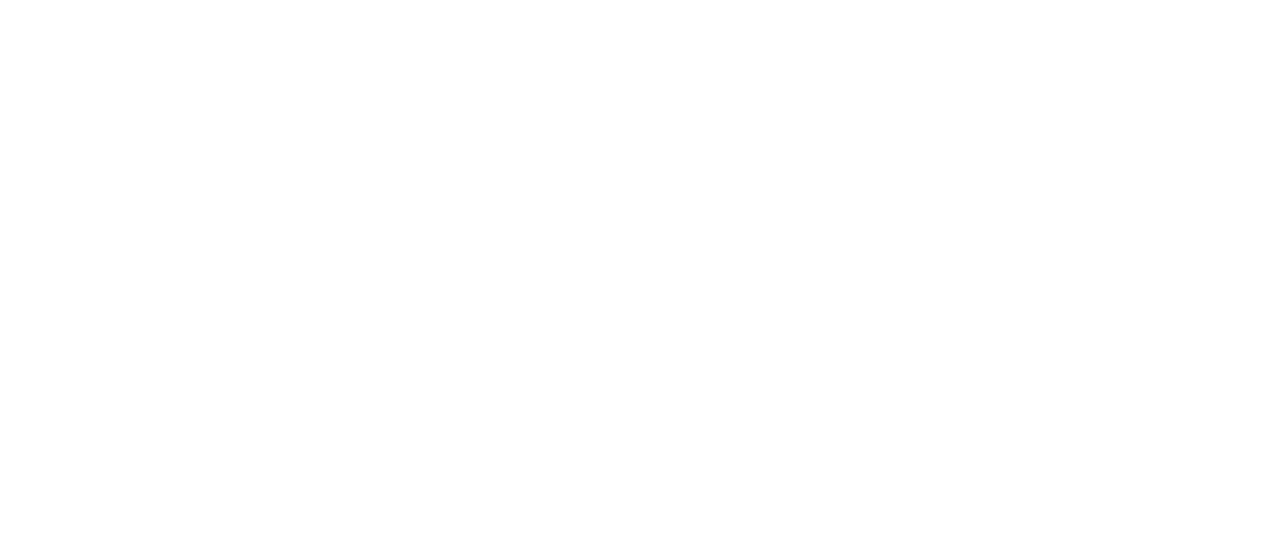
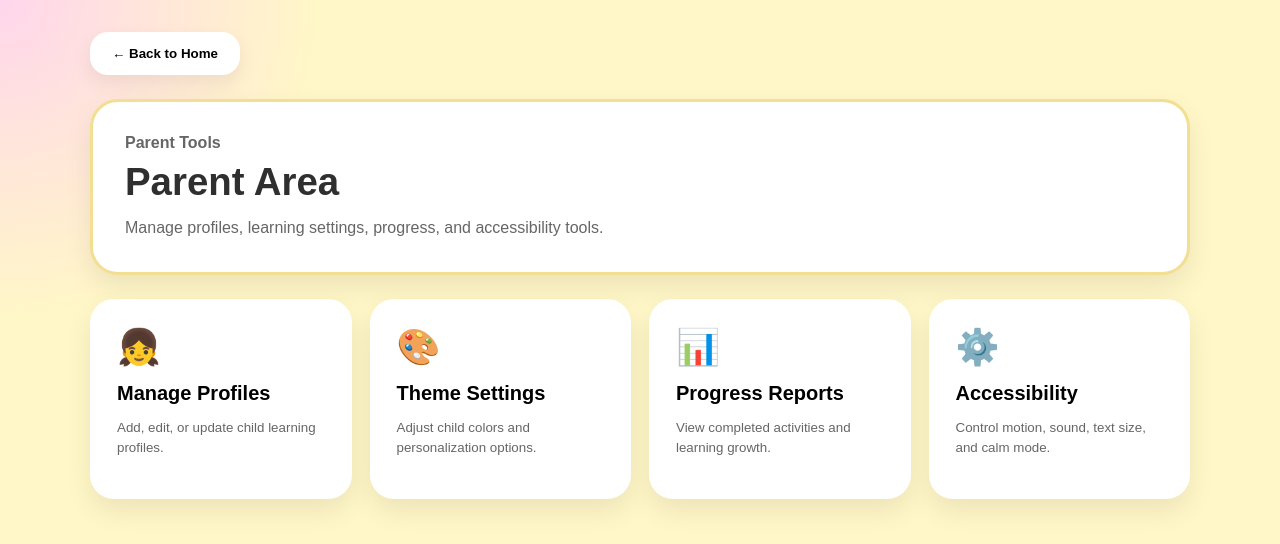
Before and after one commit to kkoelle99/koellite-learning, a React (Vite) app: page /parent in a window 1280 px wide. Before the commit this address had no page. Shown: the top 544 px of the page. Built offline with nearby package versions, Linux system fonts and the light colour scheme; sample sign-in values are in the browser's storage.

Commit message:
Creation of Parent Area

```diff
--- a/src/App.jsx
+++ b/src/App.jsx
@@ -3,6 +3,7 @@
 import Login from "./pages/Login/Login";
 import Home from "./pages/Home/Home";
 import ProtectedRoute from "./components/ProtectedRoute/ProtectedRoute";
+import ParentArea from "./pages/ParentArea/ParentArea";
 
 function App() {
   return (
@@ -19,6 +20,15 @@
             </ProtectedRoute>
           }
           />
+
+          <Route
+          path="/parent"
+          element={
+            <ProtectedRoute>
+              <ParentArea />
+            </ProtectedRoute>
+          }
+        />
       </Routes>
     </BrowserRouter>
   )
--- a/src/components/Header/Header.jsx
+++ b/src/components/Header/Header.jsx
@@ -19,7 +19,7 @@
         </div>
       </div>
     <div className="header-actions">
-      <button className="parent-button">
+      <button className="parent-button" onClick={() => navigate("/parent")}>
         Parent Area
       </button>
       <button className="logout-button" onClick={handleLogout}> Logout </button>
--- /dev/null
+++ b/src/pages/ParentArea/ParentArea.css
@@ -0,0 +1,99 @@
+.parent-area-page {
+  min-height: 100vh;
+  padding: 32px;
+  background:
+    radial-gradient(circle at top left, var(--soft-glow), transparent 320px),
+    var(--bg-color);
+}
+
+.parent-area-card {
+  width: min(1100px, 94%);
+  margin: 0 auto;
+}
+
+.back-home-button {
+  border: none;
+  background: var(--card-color);
+  padding: 14px 22px;
+  border-radius: 18px;
+  font-weight: bold;
+  margin-bottom: 24px;
+  box-shadow: 0 8px 20px rgba(0, 0, 0, 0.07);
+}
+
+.parent-area-header {
+  background: var(--card-color);
+  border: 3px solid var(--border-color);
+  border-radius: 28px;
+  padding: 32px;
+  margin-bottom: 24px;
+  box-shadow: 0 12px 28px rgba(0, 0, 0, 0.08);
+}
+
+.parent-area-header p {
+  margin: 0 0 8px;
+  color: var(--muted-text);
+  font-weight: bold;
+}
+
+.parent-area-header h1 {
+  margin: 0 0 12px;
+  font-size: 2.4rem;
+}
+
+.parent-area-header span {
+  color: var(--muted-text);
+  line-height: 1.5;
+}
+
+.parent-tools-grid {
+  display: grid;
+  grid-template-columns: repeat(4, 1fr);
+  gap: 18px;
+}
+
+.parent-tool-card {
+  background: var(--card-color);
+  border: 3px solid transparent;
+  border-radius: 24px;
+  padding: 24px;
+  text-align: left;
+  min-height: 190px;
+  box-shadow: 0 12px 28px rgba(0, 0, 0, 0.08);
+}
+
+.parent-tool-card:hover {
+  border-color: var(--button-color);
+  transform: translateY(-2px);
+}
+
+.parent-tool-card span {
+  font-size: 2.2rem;
+}
+
+.parent-tool-card strong {
+  display: block;
+  margin-top: 14px;
+  font-size: 1.25rem;
+}
+
+.parent-tool-card p {
+  color: var(--muted-text);
+  line-height: 1.5;
+}
+
+@media (max-width: 900px) {
+  .parent-tools-grid {
+    grid-template-columns: repeat(2, 1fr);
+  }
+}
+
+@media (max-width: 600px) {
+  .parent-area-page {
+    padding: 20px;
+  }
+
+  .parent-tools-grid {
+    grid-template-columns: 1fr;
+  }
+}
--- /dev/null
+++ b/src/pages/ParentArea/ParentArea.jsx
@@ -0,0 +1,53 @@
+import { useNavigate } from "react-router-dom";
+
+import "./ParentArea.css";
+
+function ParentArea() {
+  const navigate = useNavigate();
+
+  return (
+    <main className="parent-area-page">
+      <section className="parent-area-card">
+        <button className="back-home-button" onClick={() => navigate("/home")}>
+          ← Back to Home
+        </button>
+
+        <div className="parent-area-header">
+          <p>Parent Tools</p>
+          <h1>Parent Area</h1>
+          <span>
+            Manage profiles, learning settings, progress, and accessibility tools.
+          </span>
+        </div>
+
+        <div className="parent-tools-grid">
+          <button className="parent-tool-card">
+            <span>👧</span>
+            <strong>Manage Profiles</strong>
+            <p>Add, edit, or update child learning profiles.</p>
+          </button>
+
+          <button className="parent-tool-card">
+            <span>🎨</span>
+            <strong>Theme Settings</strong>
+            <p>Adjust child colors and personalization options.</p>
+          </button>
+
+          <button className="parent-tool-card">
+            <span>📊</span>
+            <strong>Progress Reports</strong>
+            <p>View completed activities and learning growth.</p>
+          </button>
+
+          <button className="parent-tool-card">
+            <span>⚙️</span>
+            <strong>Accessibility</strong>
+            <p>Control motion, sound, text size, and calm mode.</p>
+          </button>
+        </div>
+      </section>
+    </main>
+  );
+}
+
+export default ParentArea;
```
